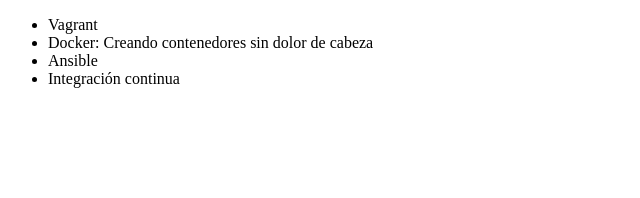
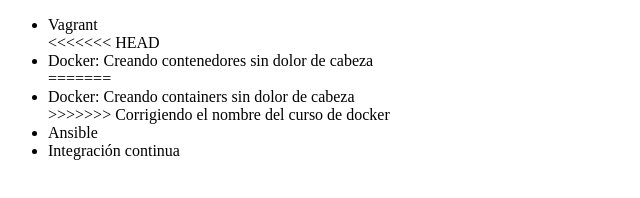
Before and after one commit to leoolmedo/alura-one, a plain HTML site: page index.html in a window 1280 px wide. Shown: the whole page, without its empty margins (0-640 px from the left). Drawn offline with Linux system fonts and the light colour scheme.

Commit message:
Corrigiendo el nombre del curso de docker

```diff
--- a/index.html
+++ b/index.html
@@ -7,7 +7,11 @@
 <body>
      <ul>
          <li> Vagrant </li>
+<<<<<<< HEAD
          <li> Docker: Creando contenedores sin dolor de cabeza </li>
+=======
+         <li> Docker: Creando containers sin dolor de cabeza</li>
+>>>>>>> Corrigiendo el nombre del curso de docker
          <li> Ansible </li>
          <li> Integración continua </li>
      </ul>
```
